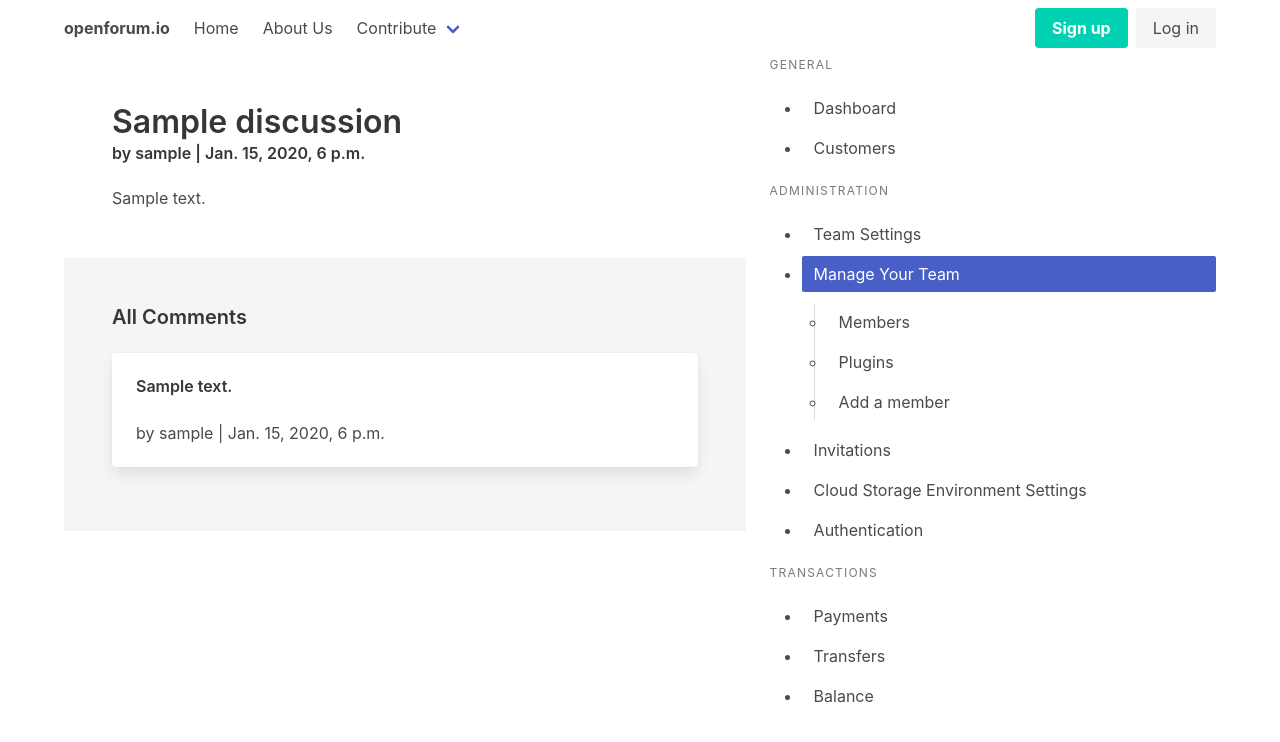
After one commit to vondivino/openforum, a Django app: a page that uses templates/discussion/detail.html in a window 1280 px wide. The commit adds this page. Shown: the top 742 px of the page. Run offline with Django 3.2, Linux system fonts and the light colour scheme; tables that the repository leaves empty hold one stand-in row (values such as "Sample post"); some libraries are stand-ins or nearby versions.

Commit message:
added comments section

```diff
--- a/forums/models.py
+++ b/forums/models.py
@@ -25,9 +25,13 @@ class Discussion(models.Model):
         Forum,
         on_delete=models.CASCADE
     )
+    slug = models.SlugField(null=False, unique=True)
 
     def __str__(self):
         return self.title
+
+    def get_absolute_url(self):
+        return reverse('discussion-detail', kwargs={'slug':self.slug})
 
 class Comment(models.Model):
     date = models.DateTimeField(auto_now_add=True)
--- a/forums/urls.py
+++ b/forums/urls.py
@@ -1,11 +1,13 @@
 from django.urls import path
 
 from forums.views import (
-    ForumListView,
+    DiscussionDetailView, ForumListView,
     ForumDetailView
 )
 
 urlpatterns = [
-    path('', ForumListView.as_view(), name='forum-home'),
-    path('f/<slug:slug>/', ForumDetailView.as_view(), name='forum-detail')
+    path('f/all/', ForumListView.as_view(), name='forum-home'),
+    path('f/<slug:slug>/', ForumDetailView.as_view(), name='forum-detail'),
+
+    path('d/<slug:slug>/', DiscussionDetailView.as_view(), name='discussion-detail')
 ]
--- a/forums/views.py
+++ b/forums/views.py
@@ -18,3 +18,8 @@ class ForumDetailView(DetailView):
     model = Forum
     template_name = 'forums/detail.html'
     context_object_name = 'forum'
+
+class DiscussionDetailView(DetailView):
+    model = Discussion
+    template_name = 'discussion/detail.html'
+    context_object_name = 'discussion'
--- /dev/null
+++ b/templates/discussion/detail.html
@@ -0,0 +1,76 @@
+{% extends 'base.html' %}
+{% load crispy_forms_tags %}
+
+
+{% block title %}{{ discussion.title }}{% endblock title %}
+
+{% block content %}
+    <div class="content">
+        <div class="columns">
+            <div class="column is-three-fifths">
+                <div class="section">
+                    <h1 class="title">{{ discussion.title }}</h1>
+                    <h4 class="subtitle is-6">
+                        by {{ discussion.author}} | {{ discussion.date }}
+                    </h2>
+                    <p>
+                        {{ discussion.body }}
+                    </p>
+                </div>
+                <div class="section has-background-white-ter">
+                    <h4 class="subtitle">All Comments</h4>
+                    {% for comment in discussion.comment_set.all %}
+                        <div class="card mb-4">
+                            <div class="card-content">
+                                <p class="title is-6 mb-6">{{ comment.body }}</p>
+                                <p class="subtitle is-6">
+                                    by {{ comment.author }} | {{ comment.date }}
+                                </p>
+                            </div>
+                        </div>
+                    {% empty %}
+                        <p>No comments available.</p>
+                    {% endfor %}
+                </div>
+            </div>
+            <div class="column">
+                <aside class="menu">
+                    <p class="menu-label">
+                      General
+                    </p>
+                    <ul class="menu-list">
+                      <li><a>Dashboard</a></li>
+                      <li><a>Customers</a></li>
+                    </ul>
+                    <p class="menu-label">
+                      Administration
+                    </p>
+                    <ul class="menu-list">
+                      <li><a>Team Settings</a></li>
+                      <li>
+                        <a class="is-active">Manage Your Team</a>
+                        <ul>
+                          <li><a>Members</a></li>
+                          <li><a>Plugins</a></li>
+                          <li><a>Add a member</a></li>
+                        </ul>
+                      </li>
+                      <li><a>Invitations</a></li>
+                      <li><a>Cloud Storage Environment Settings</a></li>
+                      <li><a>Authentication</a></li>
+                    </ul>
+                    <p class="menu-label">
+                      Transactions
+                    </p>
+                    <ul class="menu-list">
+                      <li><a>Payments</a></li>
+                      <li><a>Transfers</a></li>
+                      <li><a>Balance</a></li>
+                    </ul>
+                  </aside>
+            </div>
+        </div>
+
+    </div>
+
+{% endblock content %}
--- a/templates/forums/detail.html
+++ b/templates/forums/detail.html
@@ -2,7 +2,7 @@
 {% load crispy_forms_tags %}
 
 
-{% block title %}{{ forum.title }}{% endblock title %}
+{% block title %}{{ forum.name }}{% endblock title %}
 
 {% block content %}
     <div class="content">
@@ -21,7 +21,7 @@
             <footer class="card-footer">
               <p class="card-footer-item">
                 <span>
-                  View on <a href="">more</a>
+                  View on <a href="{{ discussion.get_absolute_url }}">more</a>
                 </span>
               </p>
               <p class="card-footer-item">
```
Also changed, not shown: forums/migrations/0004_discussion_slug.py (added), forums/migrations/0005_auto_20210124_1944.py (added), forums/migrations/0006_auto_20210124_1946.py (added).
